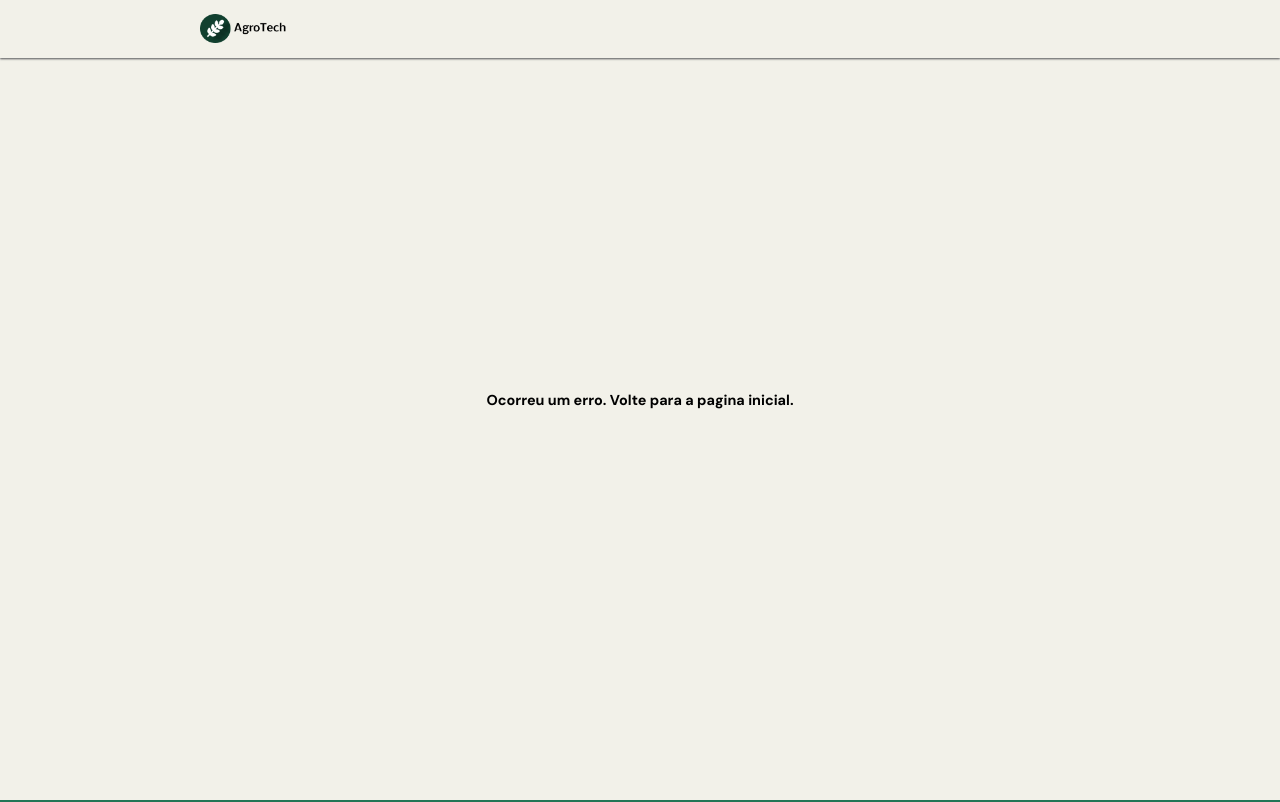
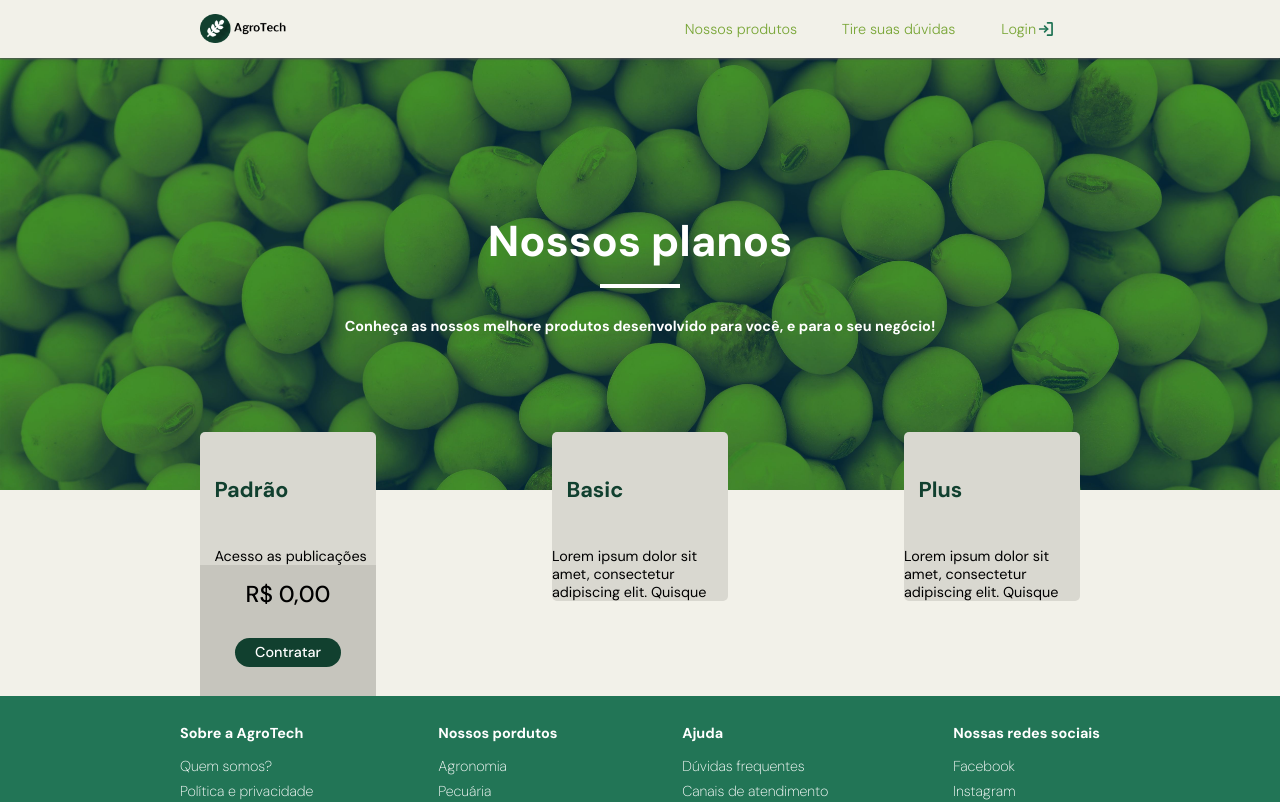
Before and after one commit to MatheusGustavoo/AgroTech, a React (Vite) app: page /duvidas in a window 1280 px wide. Shown: the top 802 px of the page. Built offline with nearby package versions, Linux system fonts and the light colour scheme; no server answers.

Commit message:
Adição da pagina de produtos

```diff
--- a/src/App.jsx
+++ b/src/App.jsx
@@ -8,6 +8,8 @@ import Error from "./utils/Error.jsx";
 import { GlobalStorage } from "./Hooks/UserContext.jsx";
 import "./style/App.css";
 import { MeuPerfil } from "./components/MeuPerfil.jsx";
+import Produtos from "./components/Produtos/Produtos.jsx";
+import Duvidas from "./components/Duvidas/Duvidas.jsx";
 
 function App() {
   return (
@@ -19,6 +21,8 @@ function App() {
           <Route path="/dashboard" element={<Dashboard />} />
           <Route path="/login" element={<Login />} />
           <Route path="/meuPerfil" element={<MeuPerfil />} />
+          <Route path="/produtos" element={<Produtos />} />
+          <Route path="/duvidas" element={<Duvidas />} />
           <Route path="*" element={<Error />} />
         </Routes>
         <Footer />
--- /dev/null
+++ b/src/components/Duvidas/Duvidas.jsx
@@ -0,0 +1,46 @@
+import style from "../../style/duvidas.module.css";
+import { Check } from "phosphor-react";
+const Duvidas = () => {
+  return (
+    <div className={style.duvidas}>
+      <div className={style.banner}>
+        <h1>Nossos planos</h1>
+        <h2>
+          Conheça as nossos melhore produtos desenvolvido para você, e para o
+          seu negócio!
+        </h2>
+      </div>
+      <div className={style.planos}>
+        <div className={style.plano}>
+          <h1>Padrão</h1>
+          <ul>
+            <li>
+              <Check size={16} color="#7da0d0" weight="bold" />
+              Acesso as publicações{" "}
+            </li>
+            <li></li>
+            <li></li>
+          </ul>
+          <div className={style.rodape}>
+            <p>R$ 0,00</p>
+            <button>Contratar</button>
+          </div>
+        </div>
+        <div className={style.plano}>
+          <h1>Basic</h1>
+          <p>
+            Lorem ipsum dolor sit amet, consectetur adipiscing elit. Quisque
+          </p>
+        </div>
+        <div className={style.plano}>
+          <h1>Plus</h1>
+          <p>
+            Lorem ipsum dolor sit amet, consectetur adipiscing elit. Quisque
+          </p>
+        </div>
+      </div>
+    </div>
+  );
+};
+
+export default Duvidas;
--- a/src/components/Header.jsx
+++ b/src/components/Header.jsx
@@ -12,14 +12,10 @@ import Avatar from "@mui/material/Avatar";
 import Menu from "@mui/material/Menu";
 import MenuItem from "@mui/material/MenuItem";
 import ListItemIcon from "@mui/material/ListItemIcon";
-import Divider from "@mui/material/Divider";
 import IconButton from "@mui/material/IconButton";
-import Typography from "@mui/material/Typography";
 import Tooltip from "@mui/material/Tooltip";
-import PersonAdd from "@mui/icons-material/PersonAdd";
 import Settings from "@mui/icons-material/Settings";
 import Logout from "@mui/icons-material/Logout";
-import Button from "@mui/material/Button";
 export function Header() {
   const data = React.useContext(Contexto);
   console.log();
@@ -41,7 +37,7 @@ export function Header() {
     };
 
     window.addEventListener("resize", handleResize);
-    listaHeader.current.style.display = "none";
+    listaHeader.current.style.display = "initial";
     listaHeaderMobile.current.style.display = "none";
     listaHeaderMobilePonto.current.style.display = "none";
     headerNotificacao.current.style.display = "none";
@@ -55,6 +51,7 @@ export function Header() {
     } else if (local.pathname === "/" && windowWidth >= 1259) {
       listaHeader.current.style.display = "initial";
     }
+
     return () => {
       clearTimeout(timeoutId);
       window.removeEventListener("resize", handleResize);
@@ -165,9 +162,12 @@ export function Header() {
       </div>
       <div ref={listaHeader}>
         <ul className={styles.option}>
-          <li>Nossos produtos</li>
-          <li>Sobre</li>
-          <li>Fale conosco</li>
+          <li>
+            <Link to="/produtos">Nossos produtos</Link>
+          </li>
+          <li>
+            <Link to="/duvidas">Tire suas dúvidas</Link>
+          </li>
 
           <li className={styles.login}>
             <Link to="/login">Login</Link>
@@ -201,14 +201,11 @@ export function Header() {
             horizontal: "left",
           }}
         >
-          <Link to="/login">
-            <MenuItem onClick={handleClose}>Fale Conosco</MenuItem>
+          <Link to="/produtos">
+            <MenuItem onClick={handleClose}>Nossos Produtos</MenuItem>
           </Link>
-          <Link to="/login">
-            <MenuItem onClick={handleClose}>Sobre</MenuItem>
-          </Link>
-          <Link to="/login">
-            <MenuItem onClick={handleClose}>Nossos Produtos</MenuItem>
+          <Link to="/duvidas">
+            <MenuItem onClick={handleClose}>Tire suas duvidas</MenuItem>
           </Link>
           <Link to="/login">
             <MenuItem onClick={handleClose}>
--- /dev/null
+++ b/src/components/Produtos/Produtos.jsx
@@ -0,0 +1,9 @@
+import React from 'react'
+
+const Produtos = () => {
+  return (
+    <div>Produtos</div>
+  )
+}
+
+export default Produtos
--- /dev/null
+++ b/src/style/duvidas.module.css
@@ -0,0 +1,101 @@
+.duvidas {
+  margin-top: 58px;
+  background-color: var(--back);
+}
+
+.banner {
+  width: 100%;
+  height: 30rem;
+  background-size: cover;
+  background-image: url("../assets/bannerDuvidas.jpeg");
+  display: flex;
+  flex-direction: column;
+  justify-content: center;
+}
+
+.banner h1 {
+  color: white;
+  font-size: 3rem;
+  text-align: center;
+}
+
+.banner h1::after {
+  content: "";
+  display: block;
+  width: 80px;
+  height: 4px;
+  background-color: white;
+  margin: 0 auto;
+  margin-top: 1rem;
+  margin-bottom: 2rem;
+}
+.banner h2 {
+  color: white;
+  font-size: 1rem;
+  text-align: center;
+}
+
+.planos {
+  padding-left: 200px;
+  padding-right: 200px;
+  display: flex;
+  width: 100%;
+  justify-content: space-between;
+  margin-top: -4rem;
+}
+
+.plano {
+  display: flex;
+  flex-direction: column;
+  width: 20%;
+  height: 100%;
+  background-color: white;
+  border-radius: 5px;
+  background-color: #d9d8d0;
+  max-width: 20rem;
+}
+
+.plano h1 {
+  padding: 0 1rem;
+
+  font-size: 1.5rem;
+  padding-top: 3rem;
+  padding-bottom: 3rem;
+  font-weight: bold;
+  color: var(--verde-logo-escuro);
+}
+.plano ul li {
+  padding: 0 1rem;
+
+  white-space: nowrap;
+  display: flex;
+  align-items: center;
+}
+
+.plano .rodape {
+  box-sizing: border-box;
+  width: 100%;
+  display: flex;
+  flex-direction: column;
+  justify-content: space-between;
+  align-items: center;
+  background-color: #c6c5bd;
+}
+
+.plano .rodape p {
+  font-size: 1.6rem;
+  font-weight: 500;
+  margin-top: 1rem;
+  margin-bottom: 2rem;
+}
+
+.plano .rodape button {
+  width: 60%;
+  height: 2rem;
+  border-radius: 15px;
+  border: none;
+  background-color: var(--verde-logo-escuro);
+  color: white;
+  font-weight: 500;
+  margin-bottom: 2rem;
+}
```
Also changed, not shown: src/assets/bannerDuvidas.jpeg (added).
